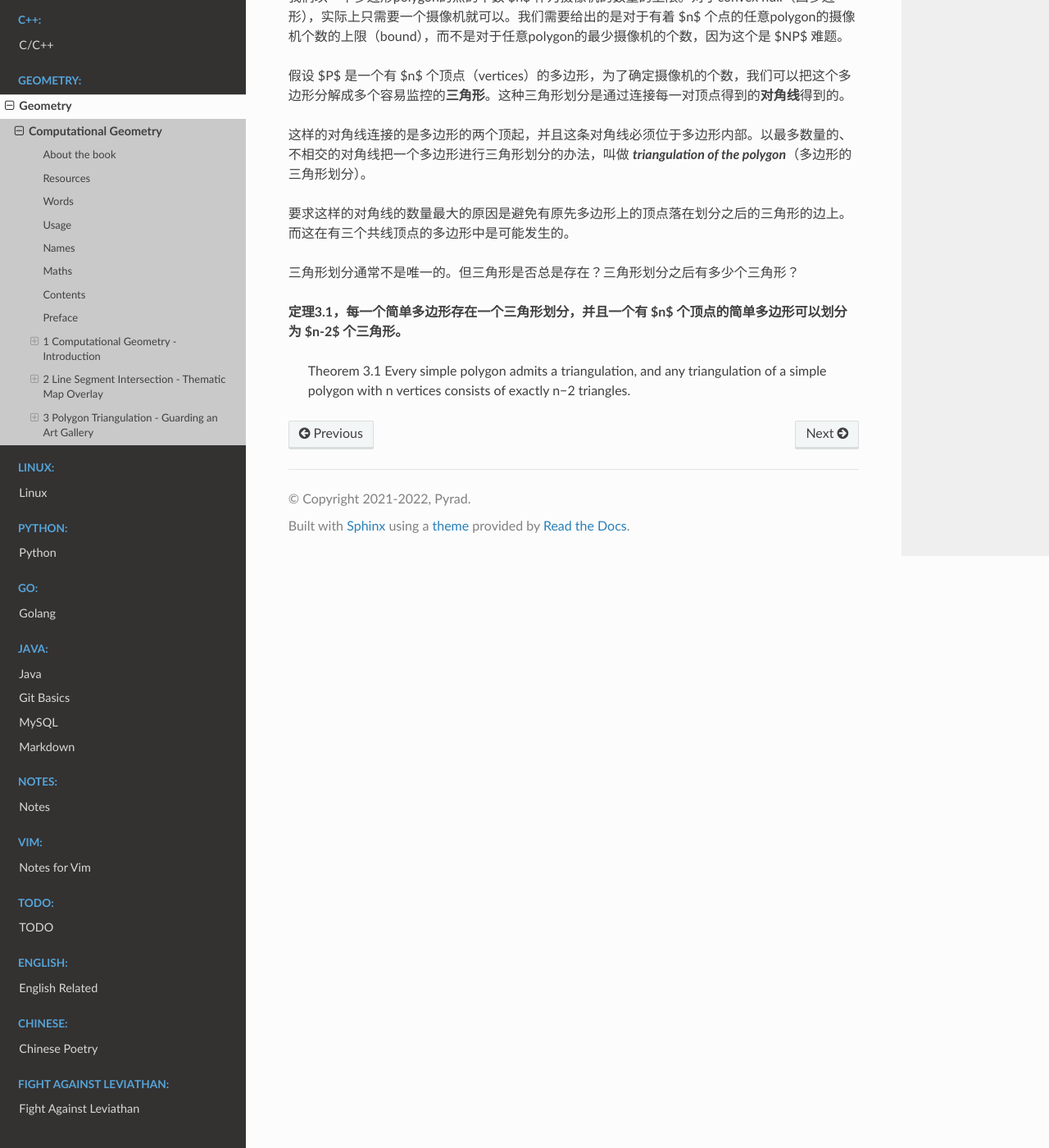
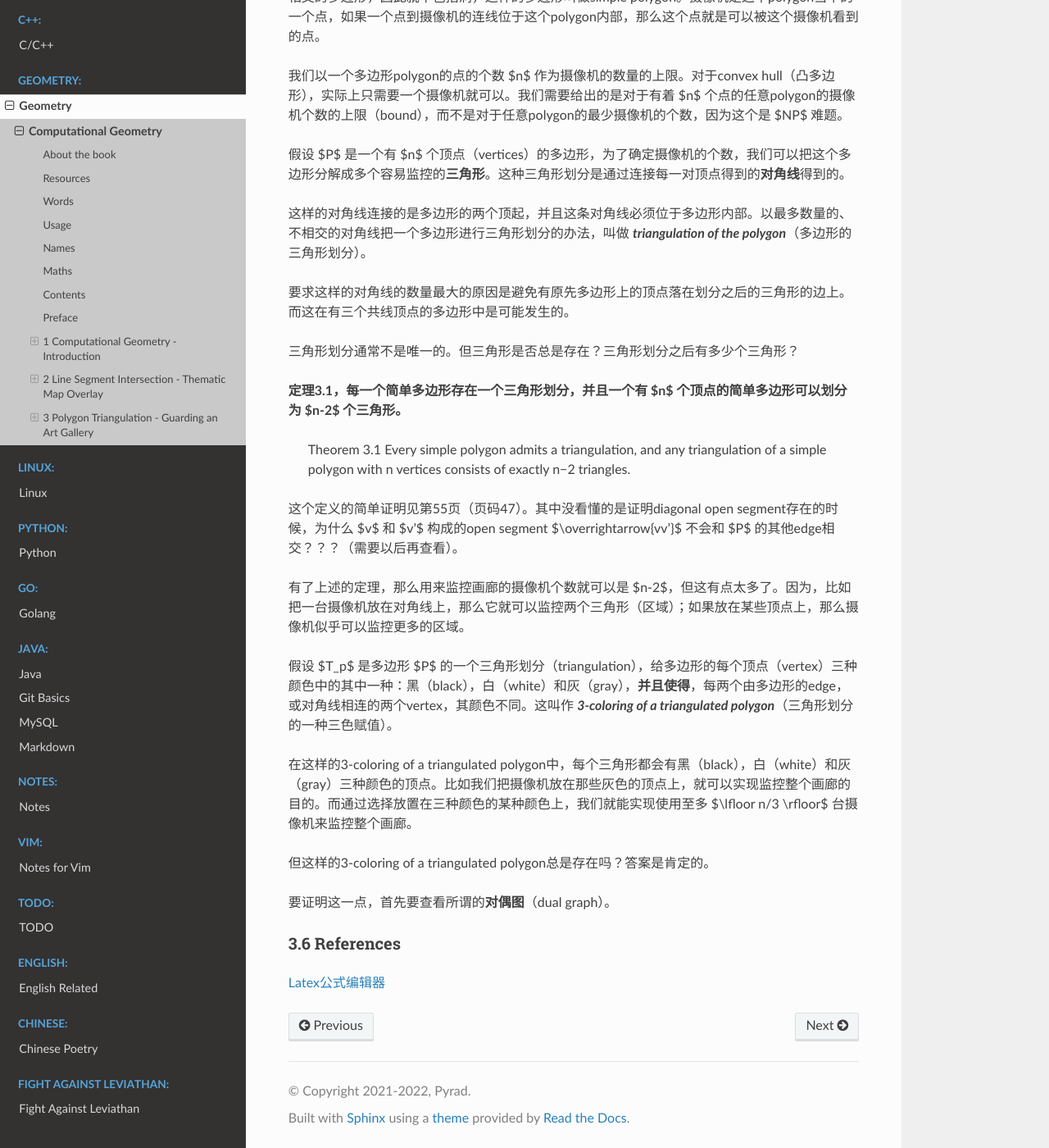
Before and after one commit to Pyrad/pyradnotes, a Sphinx documentation site: the page built from source/Geometry/ComputationalGeometryAA3rd.md, in a window 1280 px wide and 1400 px high, scrolled down 23213 px. Shown: the whole window at 82% size. Built offline with Sphinx 7.4.7 and the Read the Docs theme 2.0.0, drawn with Linux system fonts in a browser that asks for light colours; some of the changed text lies outside the part shown.

Commit message:
CGAA3 Triangulation exists and 3-coloring

```diff
--- a/source/Geometry/ComputationalGeometryAA3rd.md
+++ b/source/Geometry/ComputationalGeometryAA3rd.md
@@ -81,6 +81,10 @@ Published by Springer
 **paradigm** */ˈpærədaɪm/* *n.* 典范，范例；样板，范式；词形变化表；纵聚合关系语言项
 
 **triangulation** */traɪˌæŋɡjuˈleɪʃn/* *n.* [测] 三角测量；三角形划分
+
+**overkill** */ˈoʊvərkɪl/* *n*. 过犹不及
+
+**dual graph** 【数】对偶图
 
 
 
@@ -892,3 +896,25 @@ problem，第7章用它来计算Voronoi diagram（维诺图） of a set of point
 **定理3.1，每一个简单多边形存在一个三角形划分，并且一个有 $n$ 个顶点的简单多边形可以划分为 $n-2$ 个三角形。**
 
 > Theorem 3.1 Every simple polygon admits a triangulation, and any triangulation of a simple polygon with n vertices consists of exactly n−2 triangles.
+
+这个定义的简单证明见第55页（页码47）。其中没看懂的是证明diagonal open segment存在的时候，为什么 $v$ 和 $v'$ 构成的open segment $\overrightarrow{vv'}$ 不会和 $P$ 的其他edge相交？？？（需要以后再查看）。
+
+
+
+有了上述的定理，那么用来监控画廊的摄像机个数就可以是 $n-2$，但这有点太多了。因为，比如把一台摄像机放在对角线上，那么它就可以监控两个三角形（区域）；如果放在某些顶点上，那么摄像机似乎可以监控更多的区域。
+
+假设 $T_p$ 是多边形 $P$ 的一个三角形划分（triangulation），给多边形的每个顶点（vertex）三种颜色中的其中一种：黑（black），白（white）和灰（gray），**并且使得**，每两个由多边形的edge，或对角线相连的两个vertex，其颜色不同。这叫作 ***3-coloring of a triangulated polygon***（三角形划分的一种三色赋值）。
+
+在这样的3-coloring of a triangulated polygon中，每个三角形都会有黑（black），白（white）和灰（gray）三种颜色的顶点。比如我们把摄像机放在那些灰色的顶点上，就可以实现监控整个画廊的目的。而通过选择放置在三种颜色的某种颜色上，我们就能实现使用至多 $\lfloor n/3 \rfloor$ 台摄像机来监控整个画廊。
+
+但这样的3-coloring of a triangulated polygon总是存在吗？答案是肯定的。
+
+要证明这一点，首先要查看所谓的**对偶图**（dual graph）。
+
+
+
+
+
+### 3.6 References
+
+[Latex公式编辑器](https://latexlive.com/##)
```
